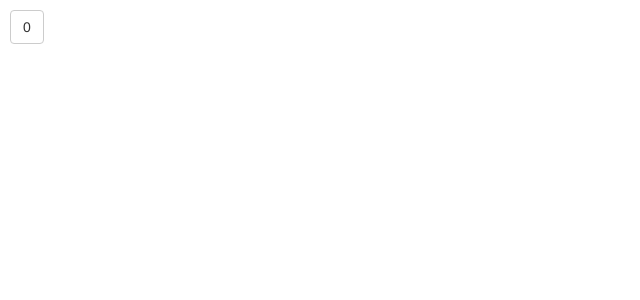
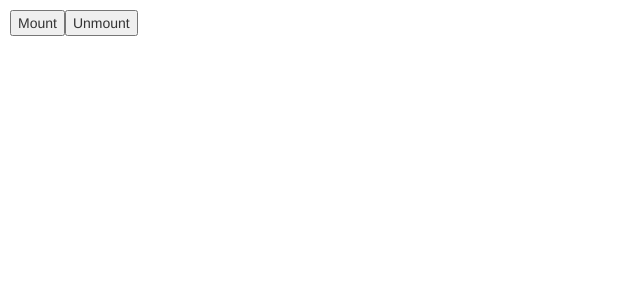
Before and after one commit to barroso/es6-react, a React app: page / in a window 1280 px wide. Shown: the top 300 px of the page, without its empty margins (0-640 px from the left). Built offline with nearby package versions, Linux system fonts and the light colour scheme; the HTML template or start-up script is replaced by a standard one.

Commit message:
test Unmount

```diff
--- a/src/AppButtonCount.js
+++ b/src/AppButtonCount.js
@@ -1,4 +1,5 @@
 import React from 'react';
+import ReactDOM from 'react-dom';
 
 class AppButtonCount extends React.Component {
   constructor() {
@@ -8,14 +9,49 @@
   }
 
   update() {
-    this.setState({ val: this.state.val + 1 })
+    this.setState({ val: this.state.val + 1 });
+  }
+
+  componentWillMount(){
+    console.log('mounting...');
+  }
+
+  componentDidMount(){
+    console.log('mounted...');
+  }
+
+  componentWillUnmount(){
+    console.log('bye!...');
   }
 
   render() {
-    console.log('rendeting...')
+    console.log('rendeting...');
     return <button className="btn btn-default"
       onClick={this.update}>{this.state.val}</button>
   }
 }
 
-export default AppButtonCount
+class Wrapper extends React.Component {
+  constructor(){
+    super();
+  }
+
+  mount(){
+    ReactDOM.render(<AppButtonCount />, document.getElementById('a'));
+  }
+  unmount(){
+    ReactDOM.unmountComponentAtNode(document.getElementById('a'));
+  }
+
+  render(){
+    return (
+      <div>
+        <button onClick={this.mount.bind(this)}>Mount</button>
+        <button onClick={this.unmount.bind(this)}>Unmount</button>
+        <div id="a"></div>
+      </div>
+    )
+  }
+}
+
+export default Wrapper
```
